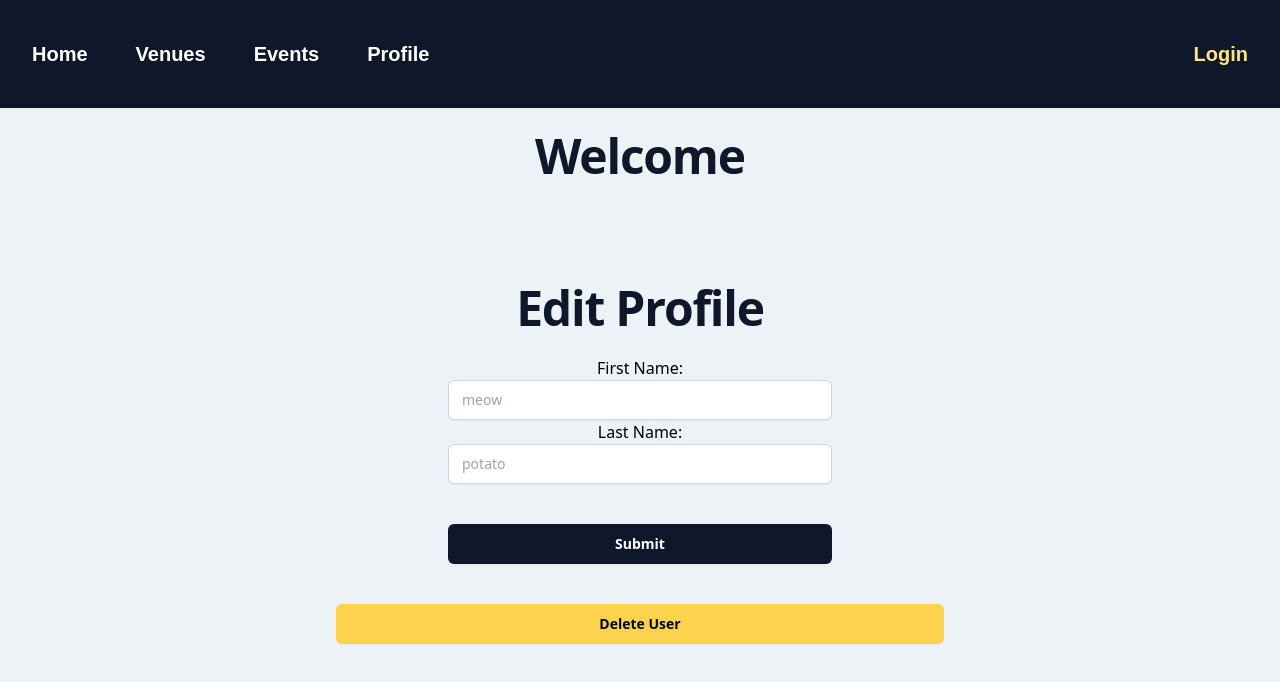
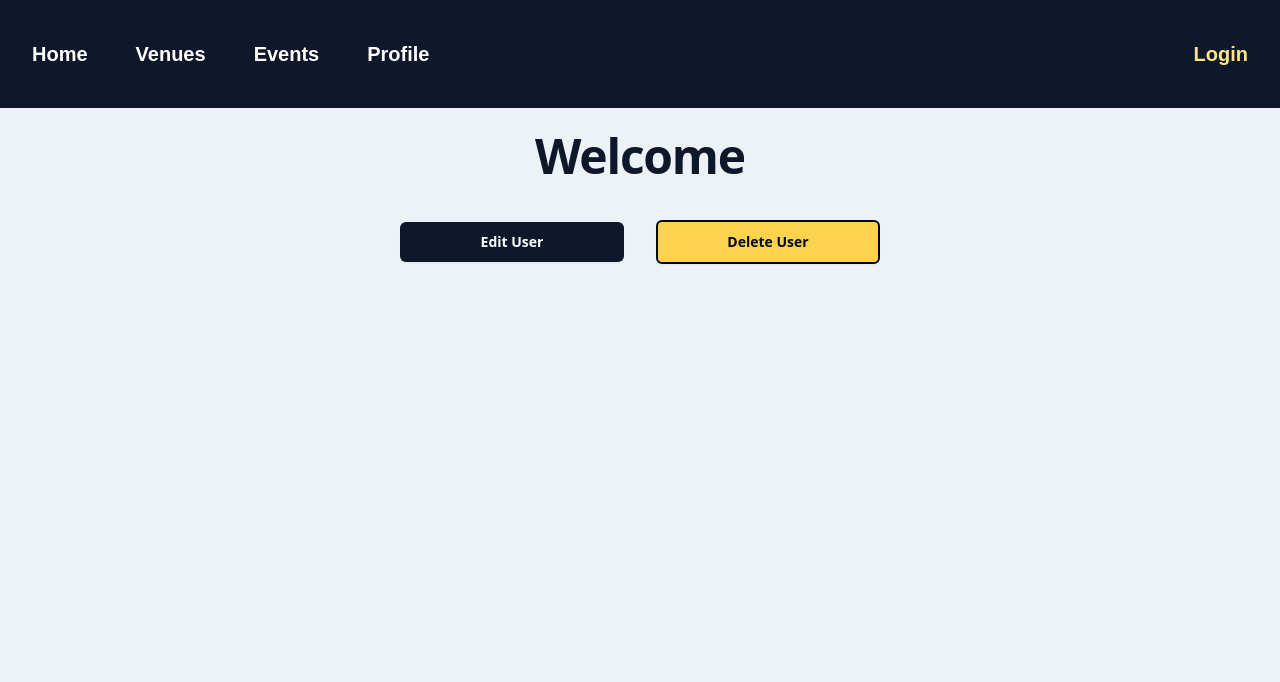
Before and after one commit to losttherexo/lil-stinkers-event-club, a React (Create React App) app in the folder client/: page /profile in a window 1280 px wide. Shown: the top 682 px of the page. Built offline with nearby package versions, Linux system fonts and the light colour scheme; no server answers.

Commit message:
profile changes

```diff
--- a/client/src/Profile.js
+++ b/client/src/Profile.js
@@ -53,14 +53,23 @@ function Profile({user, setUser , handleLogout, handleUpdate}){
         navigate('/events')
     }
 
-    return(
-        <div class="mx-auto max-w-2xl text-center justify-between gap-x-6 p-6 lg:px-8">
-            <h2 class="text-3xl font-bold tracking-tight text-slate-900 sm:text-5xl">Welcome {user && user.first_name}</h2>
+    const [hideEditForm, setHideEditForm] = useState(true)
+    const handleHideEditForm = () => {
+        setHideEditForm(hideEditForm => !hideEditForm)
+    }
 
+    function EditFormButton({handleHideEditForm}) {
+        return(
+            <button class="block w-56 rounded-md bg-slate-900 px-3.5 py-2.5 text-center text-sm font-semibold text-white shadow-sm hover:bg-slate-500 focus-visible:outline focus-visible:outline-2 focus-visible:outline-offset-2 focus-visible:outline-slate-950" onClick={handleHideEditForm}>Edit User</button>
+        )
+    }
+
+    function EditForm({handleEdit, handleHideEditForm}){
+        return(
             <div>
                 <form onSubmit={handleEdit} class="mx-auto mt-16 max-w-sm sm:mt-20">
                     <div class="mx-auto max-w-2xl text-center justify-between gap-x-6 p-6 lg:px-8">
-                        <h2 class="text-3xl font-bold tracking-tight text-slate-900 sm:text-5xl">Edit Profile</h2>
+                        <h2 class="text-3xl font-bold tracking-tight text-slate-900 sm:text-5xl">Edit User</h2>
                     </div>
                     {/* <label for="username">Username:</label>
                     <input
@@ -124,8 +133,20 @@ function Profile({user, setUser , handleLogout, handleUpdate}){
                     </div>
                 </form>
             </div>
-            <div class="mt-10">
-                        <button onClick={handleDelete} class="block w-full rounded-md bg-amber-300 px-3.5 py-2.5 text-center text-sm font-semibold text-slate-950 shadow-sm hover:bg-slate-500 focus-visible:outline focus-visible:outline-2 focus-visible:outline-offset-2 focus-visible:outline-slate-950"><Link to="./">Delete User</Link></button>
+        )
+    }
+
+
+    return(
+        <div class="mx-auto max-w-2xl text-center justify-between gap-x-6 p-6 lg:px-8">
+            <h2 class="text-3xl font-bold tracking-tight text-slate-900 sm:text-5xl">Welcome {user && user.first_name}</h2>
+            <div class="mx-6 p-10 flex items-center justify-between gap-x-6">
+            <div>
+                {hideEditForm ? <EditFormButton handleHideEditForm={handleHideEditForm}/> : <EditForm />}
+            </div>
+            <div>
+                        <button onClick={handleDelete} class="block w-56 rounded-md bg-amber-300 px-3.5 py-2.5 text-center text-sm font-semibold text-slate-950 shadow-sm hover:bg-slate-500 focus-visible:outline focus-visible:outline-2 focus-visible:outline-offset-2 focus-visible:outline-slate-950 border-solid border-2 border-slate-950"><Link to="./">Delete User</Link></button>
+            </div>
             </div>
         </div>
     )
--- a/client/src/SignUp.js
+++ b/client/src/SignUp.js
@@ -77,7 +77,7 @@ function SignUp({ setUser }) {
           r.json().then((user) => setUser(user));
         }
       });
-      navigate('/login')
+      navigate('/profile')
     },
   });
 
```
Also changed, not shown: 1 other file (tests, documents, lock files or other folders).
